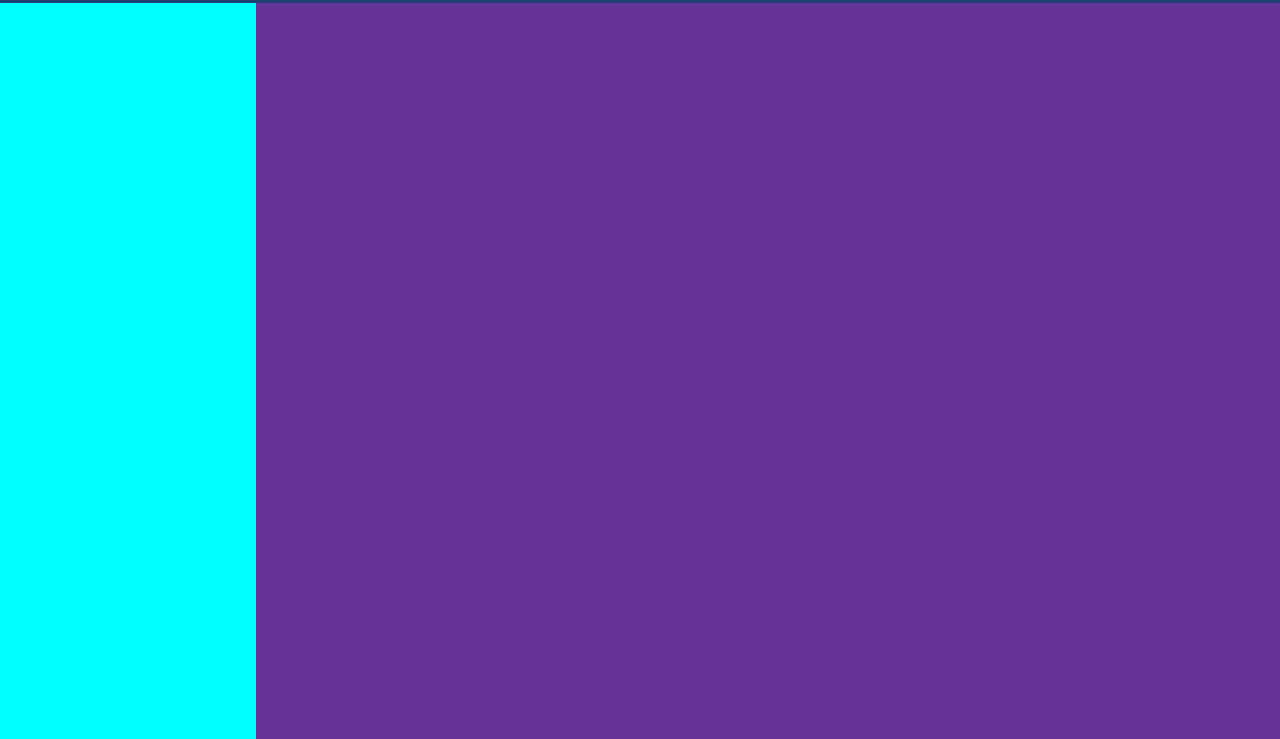
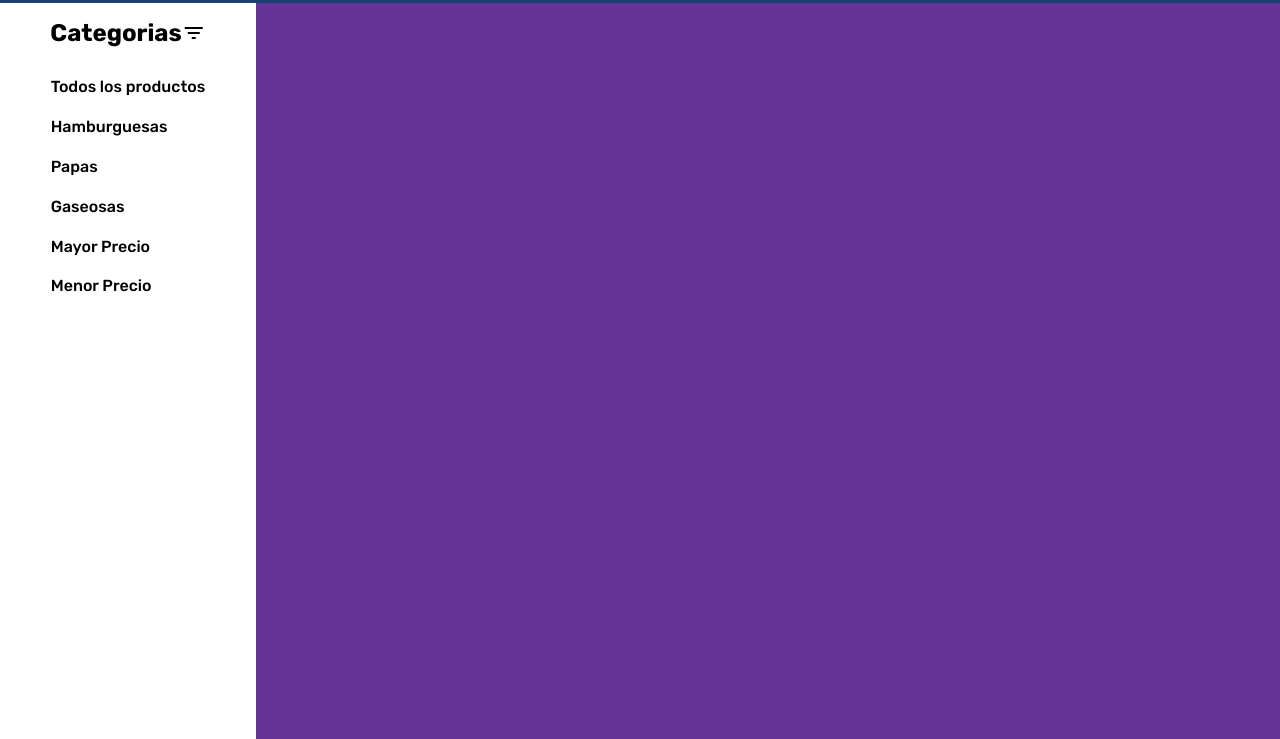
Before and after one commit to sahaderenzo/practico_n8, a website built with Vite: page index.html in a window 1280 px wide. Shown: the part 61-800 px from the top of the page. Built offline with nearby package versions, Linux system fonts and the light colour scheme.

Commit message:
Finalizando cuarto video

```diff
--- a/index.html
+++ b/index.html
@@ -16,6 +16,7 @@
 
   <!--Vínculo con el documento de CSS-->
   <link rel="stylesheet" href="style.css">
+
   <title>Proyecto Final</title>
 </head>
 
@@ -50,12 +51,19 @@
 
   <!--MAIN-->
   <main>
+
     <div class="container_view">
-      <div class="list">
+
+      <aside class="listAside">
+
+        <h2>Categorias<span class="material-symbols-outlined">filter_list</span></h2>
+        <ul id="listFilter">
+
+      </aside>
+
+      <div class="store">
 
       </div>
-
-      <div class="store"></div>
 
     </div>
 
--- a/main.js
+++ b/main.js
@@ -0,0 +1,4 @@
+import { renderCategories } from "./src/services/categories";
+import './style.css';
+
+renderCategories();
--- /dev/null
+++ b/src/services/categories.js
@@ -0,0 +1,31 @@
+//render de la vista categorias
+
+export const renderCategories = () => {
+    const ulList = document.getElementById("listFilter");
+    ulList.innerHTML = `
+    <li id = "Todo">Todos los productos</li>
+    <li id = "Hamburguesas">Hamburguesas</li>
+    <li id = "Papas">Papas</li>
+    <li id = "Gaseosas">Gaseosas</li>
+    <li id = "mayorPrecio">Mayor Precio</li>
+    <li id = "menorPrecio">Menor Precio</li>
+    `;
+    const liElements = ulList.querySelectorAll("li");
+    liElements.forEach((lieElement) => {
+        lieElement.addEventListener('click', () => {
+            handleClick(lieElement);
+        })
+    });
+
+    const handleClick = (elemento) => {
+        liElements.forEach((el) => {
+            if (el.classList.contains("liActive")) {
+                el.classList.remove("liActive");
+            } else {
+                if (elemento === el) {
+                    el.classList.add("liActive");
+                }
+            }
+        });
+    };
+}
--- a/style.css
+++ b/style.css
@@ -83,8 +83,7 @@
   grid-template-columns: .2fr .8fr;
 }
 
-.list {
-  background-color: aqua;
+.listAside {
   height: 92vh;
 }
 
@@ -92,3 +91,40 @@
   height: 92vh;
   background-color: rebeccapurple;
 }
+
+/*LISTASIDE*/
+.listAside {
+  display: flex;
+  align-items: center;
+  flex-direction: column;
+}
+
+.listAside h2 {
+  display: flex;
+  font-size: 3vh;
+  justify-content: center;
+  align-items: center;
+  margin-top: 2vh;
+}
+
+.listAside ul {
+  margin-top: 3vh;
+  list-style: none;
+  display: flex;
+  flex-direction: column;
+  align-items: flex-start;
+  justify-content: space-around;
+  gap: 1vh;
+}
+
+.listAside ul li {
+  font-size: 2vh;
+  font-weight: 500;
+  padding: .4rem;
+  border-radius: .4rem;
+}
+
+.liActive {
+  background-color: #1e3f72;
+  color: white;
+}
```
